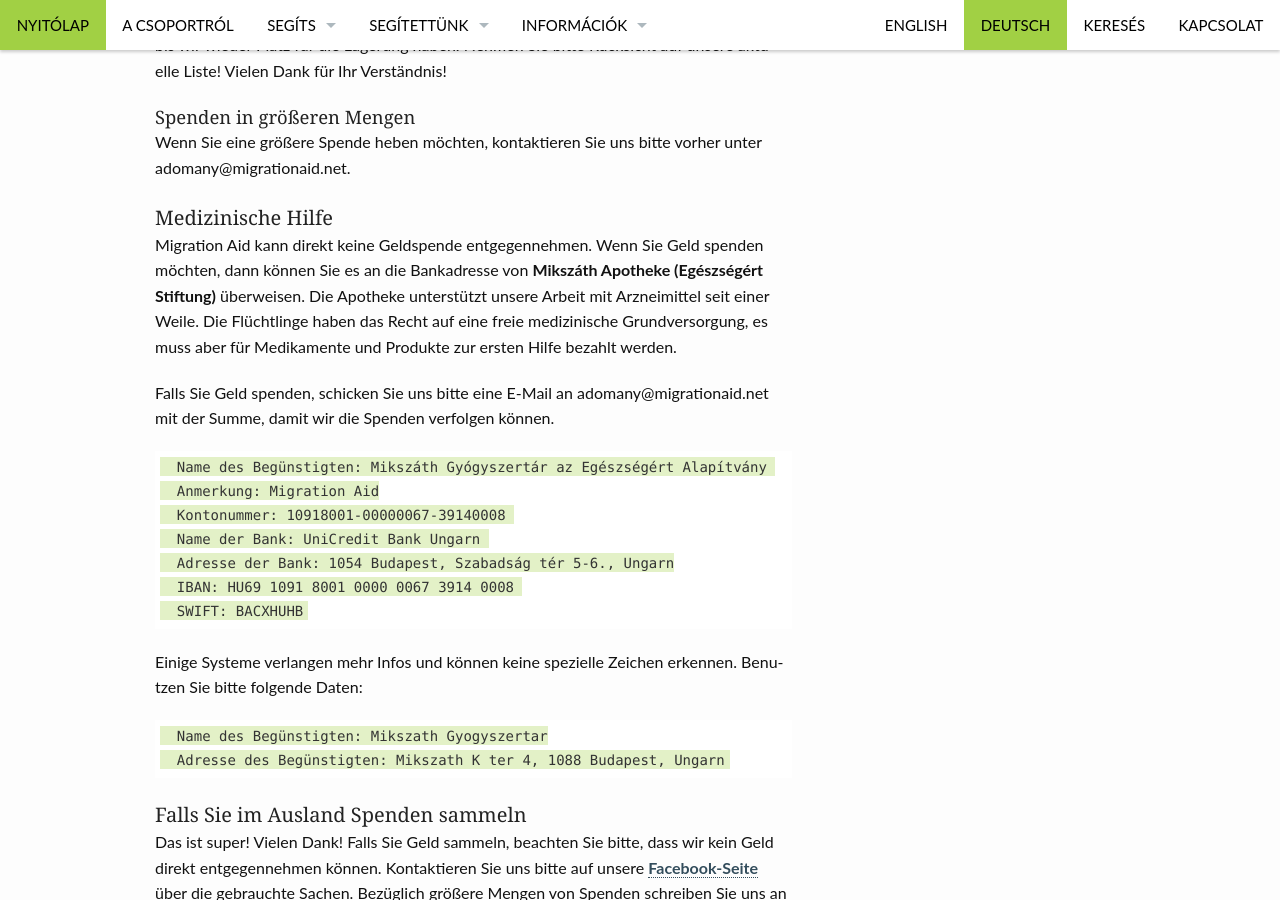
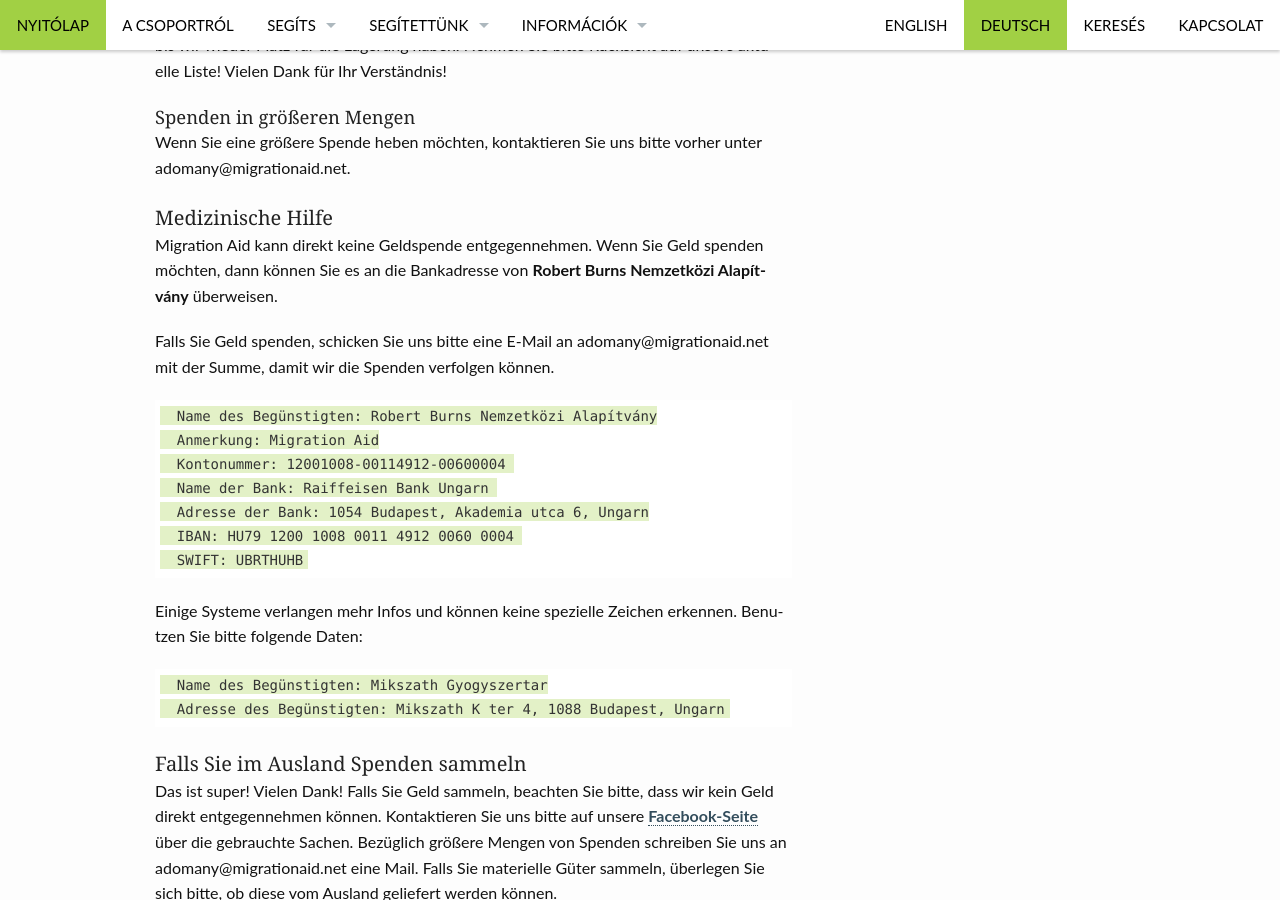
Before and after one commit to migaid/migaid.github.io, a Jekyll site: the page built from menu/deutsch.md, in a window 1280 px wide and 900 px high, scrolled down 3419 px. Built offline with Jekyll 4.4.1, drawn with Linux system fonts in a browser that asks for light colours.

Commit message:
bank kozlemeny fix

```diff
--- a/menu/deutsch.md
+++ b/menu/deutsch.md
@@ -85,17 +85,17 @@
 Wenn Sie eine größere Spende heben möchten, kontaktieren Sie uns bitte vorher unter adomany@migrationaid.net.
 
 #### Medizinische Hilfe
-Migration Aid kann direkt keine Geldspende entgegennehmen. Wenn Sie Geld spenden möchten, dann können Sie es an die Bankadresse von **Mikszáth Apotheke (Egészségért Stiftung)** überweisen. Die Apotheke unterstützt unsere Arbeit mit Arzneimittel seit einer Weile. Die Flüchtlinge haben das Recht auf eine freie medizinische Grundversorgung, es muss aber für Medikamente und Produkte zur ersten Hilfe bezahlt werden.
+Migration Aid kann direkt keine Geldspende entgegennehmen. Wenn Sie Geld spenden möchten, dann können Sie es an die Bankadresse von **Robert Burns Nemzetközi Alapítvány** überweisen.
 
 Falls Sie Geld spenden, schicken Sie uns bitte eine E-Mail an adomany@migrationaid.net mit der Summe, damit wir die Spenden verfolgen können.
 
-      Name des Begünstigten: Mikszáth Gyógyszertár az Egészségért Alapítvány
+      Name des Begünstigten: Robert Burns Nemzetközi Alapítvány
       Anmerkung: Migration Aid
-      Kontonummer: 10918001-00000067-39140008
-      Name der Bank: UniCredit Bank Ungarn
-      Adresse der Bank: 1054 Budapest, Szabadság tér 5-6., Ungarn
-      IBAN: HU69 1091 8001 0000 0067 3914 0008
-      SWIFT: BACXHUHB
+      Kontonummer: 12001008-00114912-00600004
+      Name der Bank: Raiffeisen Bank Ungarn
+      Adresse der Bank: 1054 Budapest, Akademia utca 6, Ungarn
+      IBAN: HU79 1200 1008 0011 4912 0060 0004
+      SWIFT: UBRTHUHB
 
 Einige Systeme verlangen mehr Infos und können keine spezielle Zeichen erkennen. Benutzen Sie bitte folgende Daten:
 
```
Also changed, not shown: _posts/segits/2015-07-07-penzadomanyok.md (+1 -1 lines), menu/english.md (+1 -1 lines).
